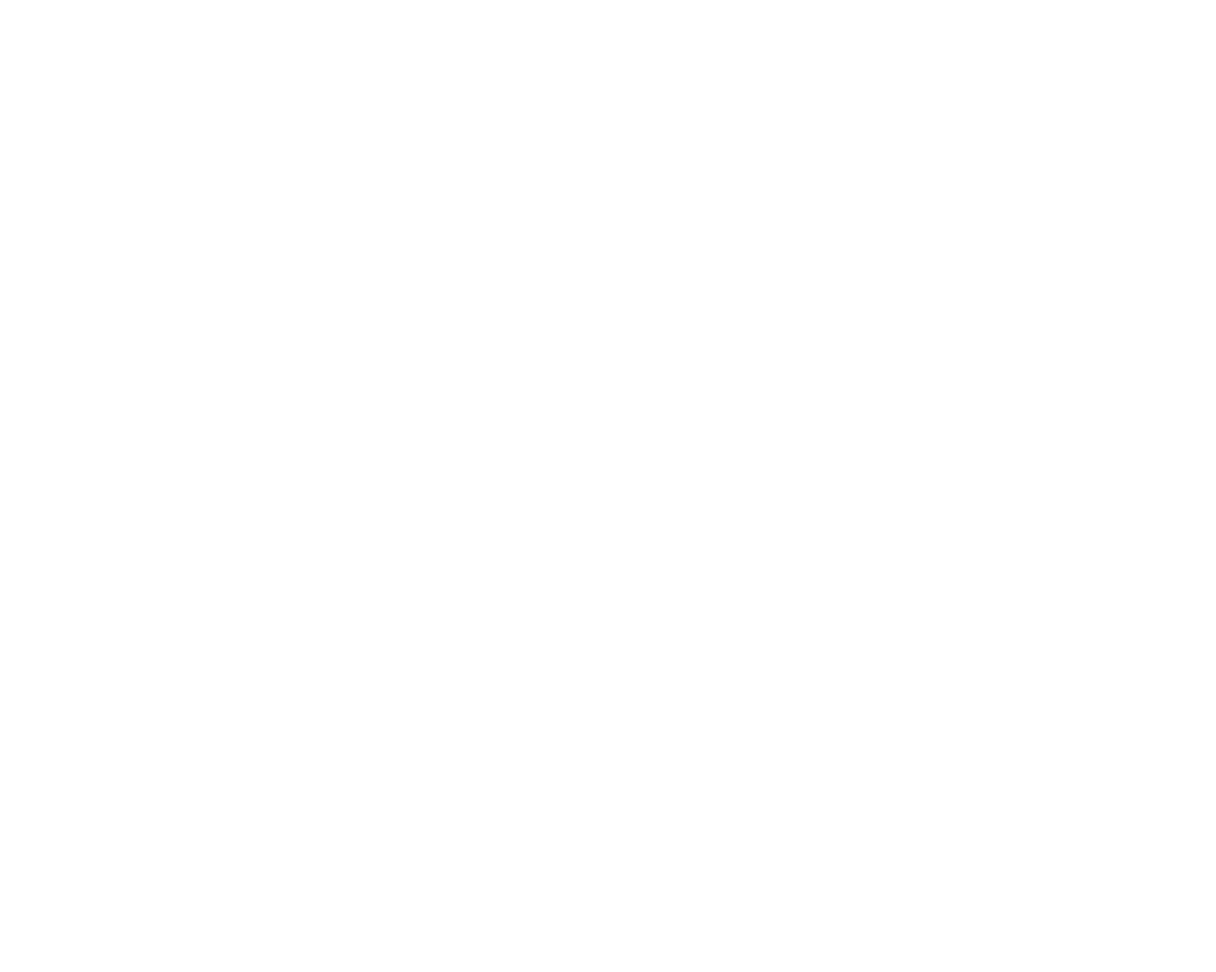
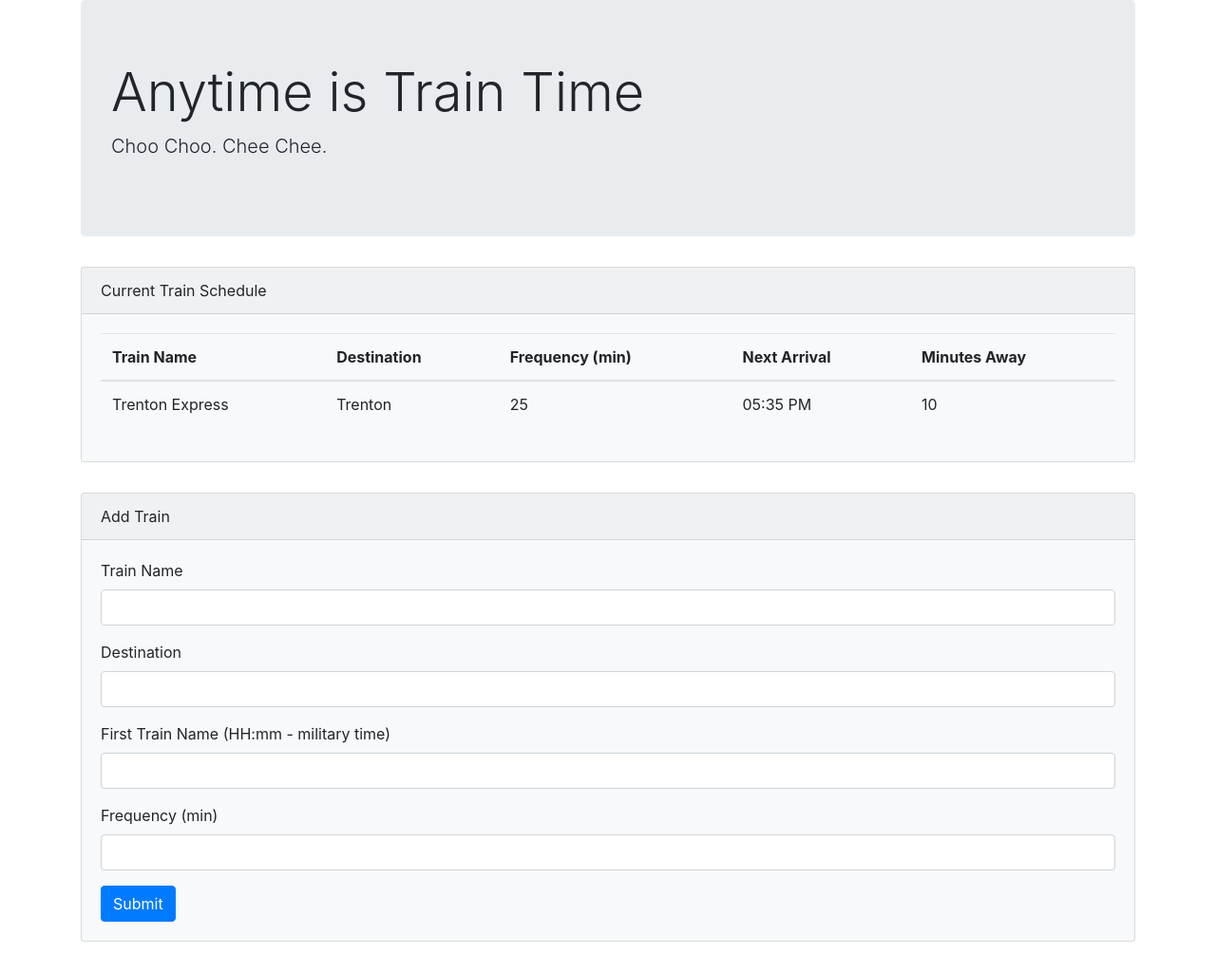
Before and after one commit to mrgmacandog/train-scheduler, a plain HTML site: page index.html in a window 1280 px wide. Shown: the whole page at 95% size. Before the commit the page ends 800 px from the top, so only its background shows below. Drawn offline with nearby package versions, Linux system fonts and the light colour scheme.

Commit message:
Create layout with table and user input

```diff
--- a/assets/css/style.css
+++ b/assets/css/style.css
@@ -0,0 +1,3 @@
+.card {
+    margin-bottom: 32px;
+}
--- a/index.html
+++ b/index.html
@@ -17,7 +17,63 @@
 </head>
 
 <body>
+    <div class="container">
+        <div class="jumbotron">
+            <h1 class="display-4">Anytime is Train Time</h1>
+            <p class="lead">Choo Choo. Chee Chee.</p>
+        </div>
 
+        <div class="card bg-light">
+            <div class="card-header">Current Train Schedule</div>
+            <div class="card-body">
+                <table class="table">
+                    <thead>
+                        <tr>
+                            <th scope="col">Train Name</th>
+                            <th scope="col">Destination</th>
+                            <th scope="col">Frequency (min)</th>
+                            <th scope="col">Next Arrival</th>
+                            <th scope="col">Minutes Away</th>
+                        </tr>
+                    </thead>
+                    <tbody>
+                        <tr>
+                            <td>Trenton Express</td>
+                            <td>Trenton</td>
+                            <td>25</td>
+                            <td>05:35 PM</td>
+                            <td>10</td>
+                        </tr>
+                    </tbody>
+                </table>
+            </div>
+        </div>
+
+        <div class="card bg-light">
+            <div class="card-header">Add Train</div>
+            <div class="card-body">
+                <form>
+                    <div class="form-group">
+                        <label for="train-name">Train Name</label>
+                        <input type="text" class="form-control" id="train-name" placeholder="">
+                    </div>
+                    <div class="form-group">
+                        <label for="destination">Destination</label>
+                        <input type="text" class="form-control" id="destination" placeholder="">
+                    </div>
+                    <div class="form-group">
+                        <label for="first-time">First Train Name (HH:mm - military time)</label>
+                        <input type="text" class="form-control" id="first-time" placeholder="">
+                    </div>
+                    <div class="form-group">
+                        <label for="frequency">Frequency (min)</label>
+                        <input type="text" class="form-control" id="frequency" placeholder="">
+                    </div>
+                    <button type="submit" class="btn btn-primary">Submit</button>
+                </form>
+            </div>
+        </div>
+    </div>
 </body>
 
 </html>
```
